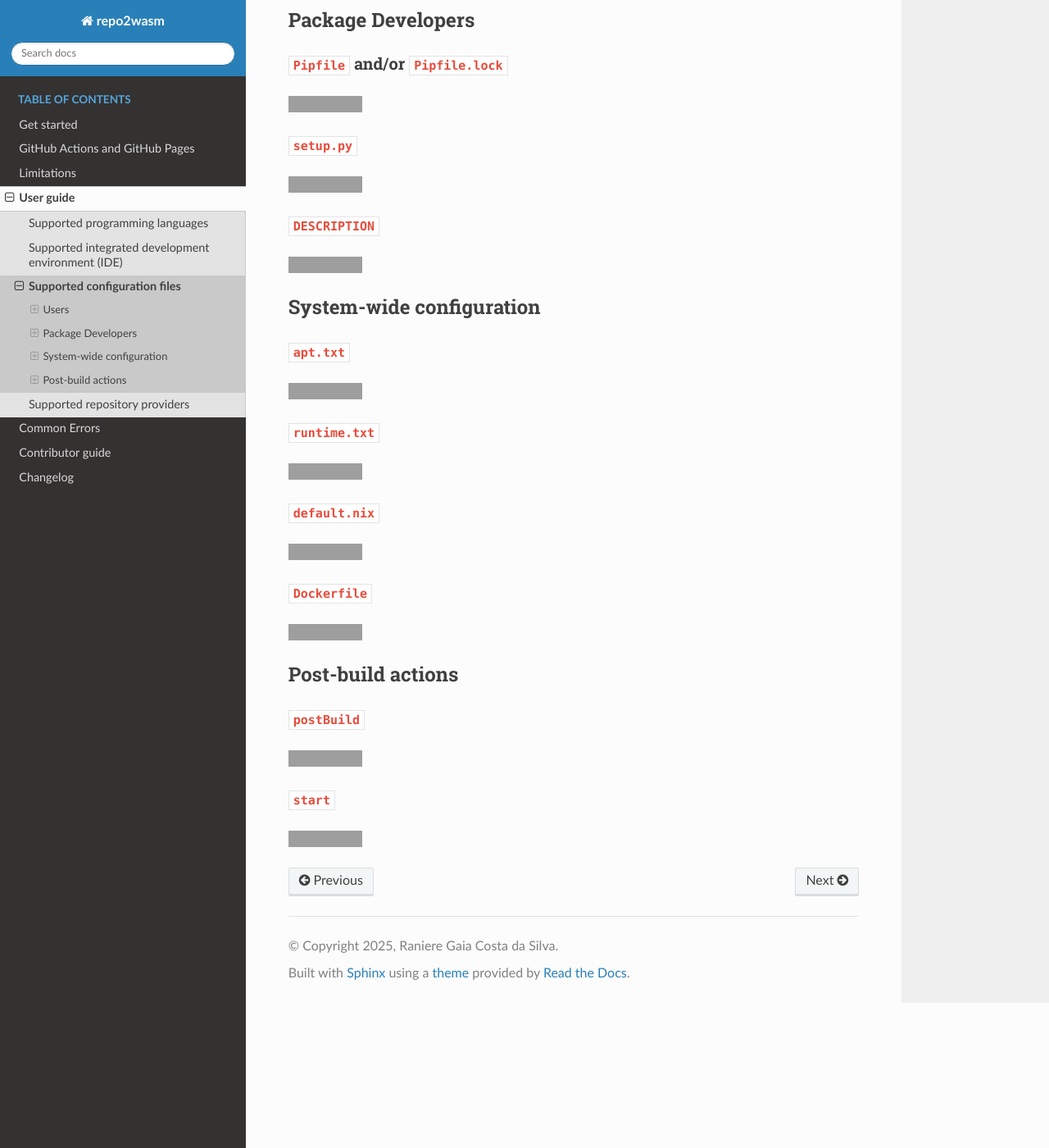
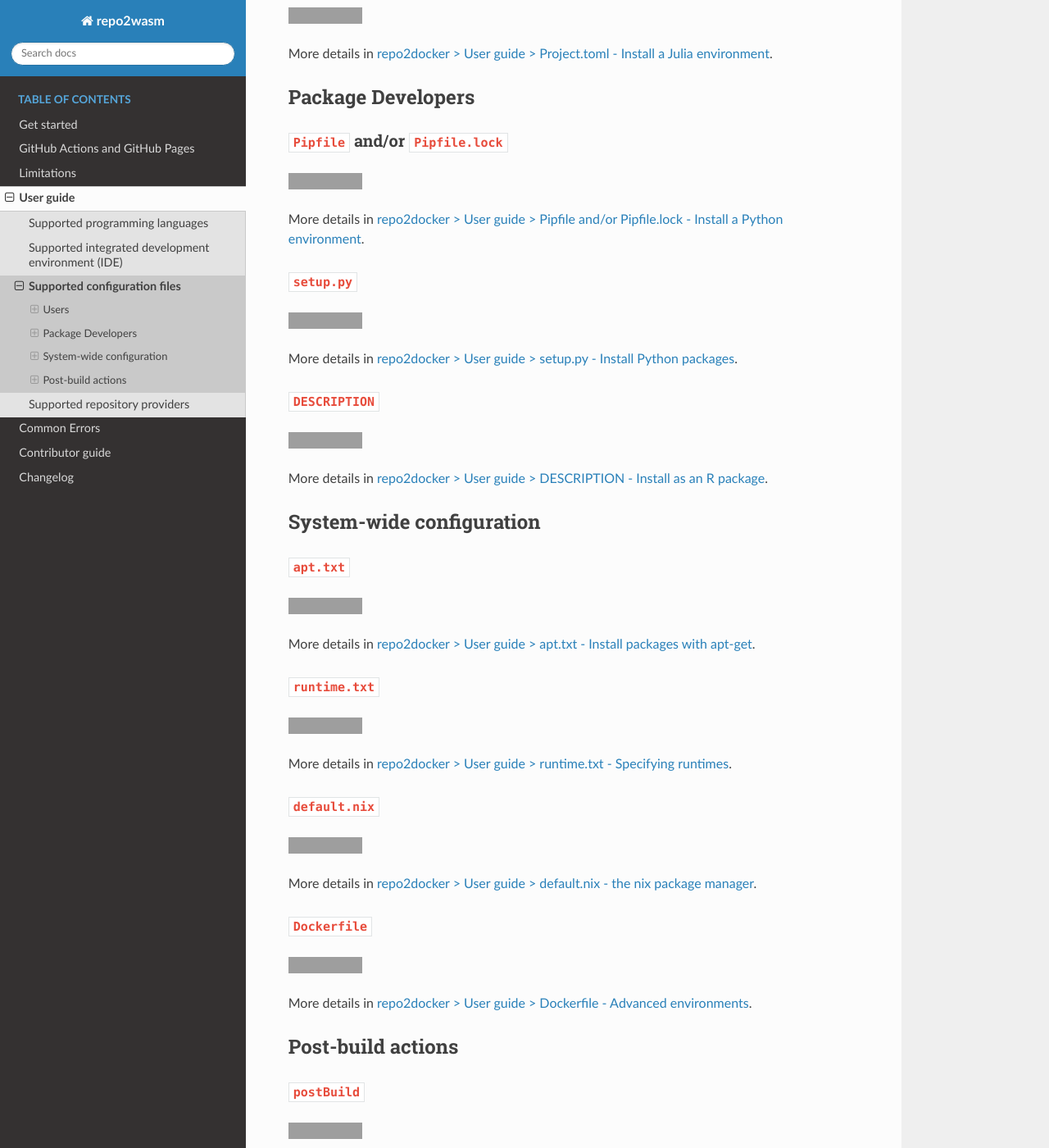
Before and after one commit to repo2wasm/repo2wasm-py, a Sphinx documentation site: the page built from docs/source/user-guide/supported-configuration-files.md, in a window 1280 px wide and 1400 px high, scrolled down 1026 px. Shown: the whole window at 82% size. Built offline with Sphinx 7.4.7 and the Read the Docs theme 3.1.0, drawn with Linux system fonts in a browser that asks for light colours; some of the changed text lies outside the part shown; grey boxes are pictures that could not be loaded.

Commit message:
Add links to repo2docker documentation

````diff
--- a/docs/source/user-guide/supported-configuration-files.md
+++ b/docs/source/user-guide/supported-configuration-files.md
@@ -13,6 +13,8 @@
 The Python kernel is always installed when using `environment.yml` because, different than R, the Python packages don't have its own namespace.
 ```
 
+More details in [repo2docker > User guide > environment.yml - Install a conda environment](https://repo2docker.readthedocs.io/en/latest/configuration/research/#environment-yml-install-a-conda-environment).
+
 ### `requirements.txt`
 
 ![status: implemented](https://img.shields.io/badge/status-implemented-green)
@@ -21,6 +23,8 @@
 ```{important}
 The dependencies are installed from [conda-forge] instead of [PyPI](https://pypi.org/).
 ```
+
+More details in [repo2docker > User guide > requirements.txt - Install a Python environment](https://repo2docker.readthedocs.io/en/latest/configuration/development/#requirements-txt-install-a-python-environment).
 
 ### `install.R`
 
@@ -31,13 +35,13 @@
 The dependencies are installed from [conda-forge] instead of [CRAN](https://cran.r-project.org/).
 ```
 
+More details in [repo2docker > User guide > install.R - Install R packages](https://repo2docker.readthedocs.io/en/latest/configuration/research/#install-r-install-r-packages).
+
 ### `Project.toml`
 
 ![status: not planned](https://img.shields.io/badge/status-not_planned-red)
 
-### `Pipfile` and/or `Pipfile.lock`
-
-![status: not implemented](https://img.shields.io/badge/status-not_implemented-pink)
+More details in [repo2docker > User guide > Project.toml - Install a Julia environment](https://repo2docker.readthedocs.io/en/latest/configuration/research/#project-toml-install-a-julia-environment).
 
 ## Package Developers
 
@@ -45,13 +49,19 @@
 
 ![status: not implemented](https://img.shields.io/badge/status-not_implemented-pink)
 
+More details in [repo2docker > User guide > Pipfile and/or Pipfile.lock - Install a Python environment](https://repo2docker.readthedocs.io/en/latest/configuration/development/#pipfile-and-or-pipfile-lock-install-a-python-environment).
+
 ### `setup.py`
 
 ![status: not implemented](https://img.shields.io/badge/status-not_implemented-pink)
 
+More details in [repo2docker > User guide > setup.py - Install Python packages](https://repo2docker.readthedocs.io/en/latest/configuration/development/#setup-py-install-python-packages).
+
 ### `DESCRIPTION`
 
 ![status: not implemented](https://img.shields.io/badge/status-not_implemented-pink)
+
+More details in [repo2docker > User guide > DESCRIPTION - Install as an R package](https://repo2docker.readthedocs.io/en/latest/configuration/research/#description-install-as-an-r-package).
 
 ## System-wide configuration
 
@@ -59,17 +69,25 @@
 
 ![status: not supported](https://img.shields.io/badge/status-not_supported-red)
 
+More details in [repo2docker > User guide > apt.txt - Install packages with apt-get](https://repo2docker.readthedocs.io/en/latest/configuration/system/#apt-txt-install-packages-with-apt-get).
+
 ### `runtime.txt`
 
 ![status: not implemented](https://img.shields.io/badge/status-not_implemented-pink)
+
+More details in [repo2docker > User guide > runtime.txt - Specifying runtimes](https://repo2docker.readthedocs.io/en/latest/configuration/system/#runtime-txt-specifying-runtimes).
 
 ### `default.nix`
 
 ![status: not supported](https://img.shields.io/badge/status-not_supported-red)
 
+More details in [repo2docker > User guide > default.nix - the nix package manager](https://repo2docker.readthedocs.io/en/latest/configuration/system/#default-nix-the-nix-package-manager).
+
 ### `Dockerfile`
 
 ![status: not supported](https://img.shields.io/badge/status-not_supported-red)
+
+More details in [repo2docker > User guide > Dockerfile - Advanced environments](https://repo2docker.readthedocs.io/en/latest/configuration/system/#dockerfile-advanced-environments).
 
 ## Post-build actions
 
@@ -77,8 +95,12 @@
 
 ![status: not supported](https://img.shields.io/badge/status-not_supported-red)
 
+More details in [repo2docker > User guide > postBuild - Run code after installing the environment](https://repo2docker.readthedocs.io/en/latest/configuration/actions/#postbuild-run-code-after-installing-the-environment).
+
 ### `start`
 
 ![status: not supported](https://img.shields.io/badge/status-not_supported-red)
 
+More details in [repo2docker > User guide > start - Run code before the user sessions starts](https://repo2docker.readthedocs.io/en/latest/configuration/actions/#start-run-code-before-the-user-sessions-starts).
+
 [conda-forge]: https://conda-forge.org/
````
